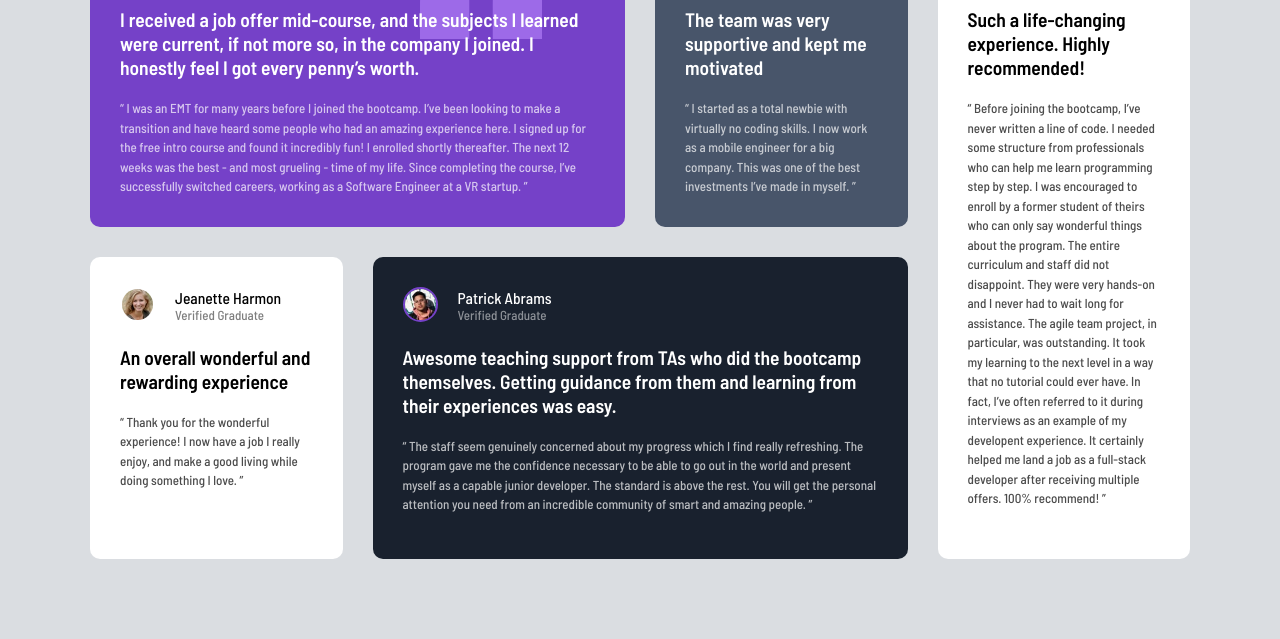
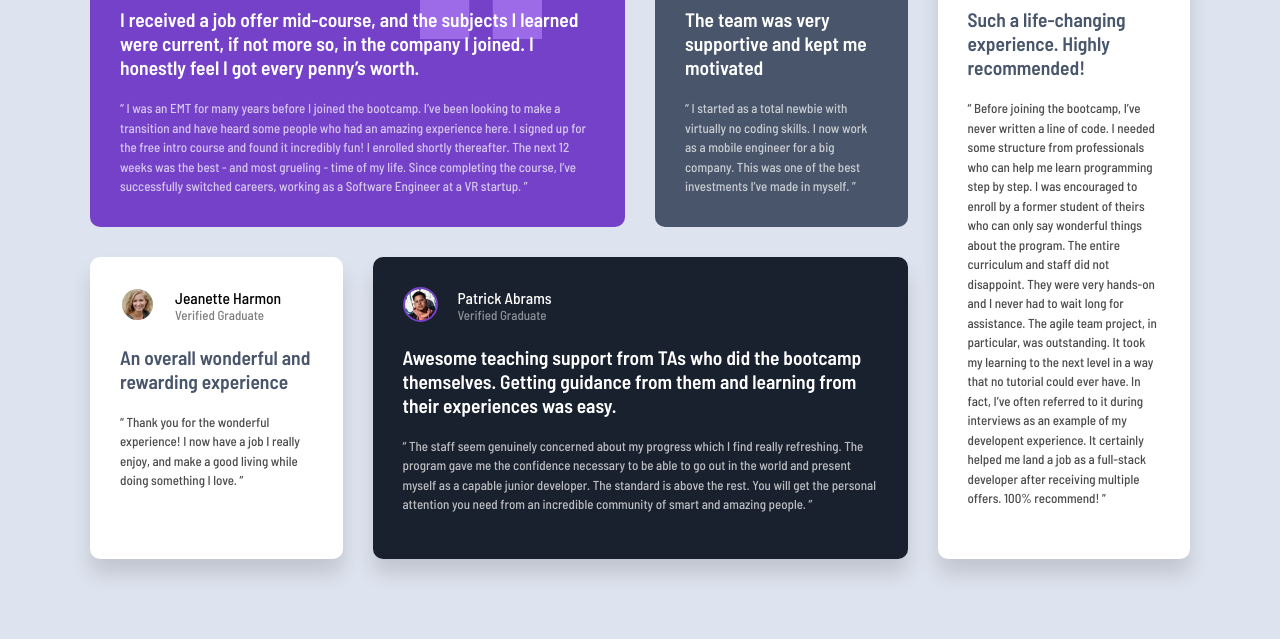
Before and after one commit to Hisham-Echo/testimonials-grid-section, a plain HTML site: page index.html in a window 1280 px wide. Shown: the part 161-800 px from the top of the page. Drawn offline with Linux system fonts and the light colour scheme.

Commit message:
Solution

```diff
--- a/style.css
+++ b/style.css
@@ -26,7 +26,7 @@ body {
     display: grid;
     place-items: center;
     padding: 80px 20px;
-    background-color: hsla(217, 19%, 35%, 0.2);
+    background-color: hsl(217deg 36.89% 52.82% / 20%);
 }
 
 .one {
@@ -154,3 +154,14 @@ main .four header .img img {
         place-items: stretch;
     }
 }
+
+.five,
+.four,
+.three {
+    box-shadow: 0px 15px 20px 0 #0002;
+}
+
+.three .review,
+.five .review {
+    color: var(--Very-dark-grayish-blue);
+}
```
